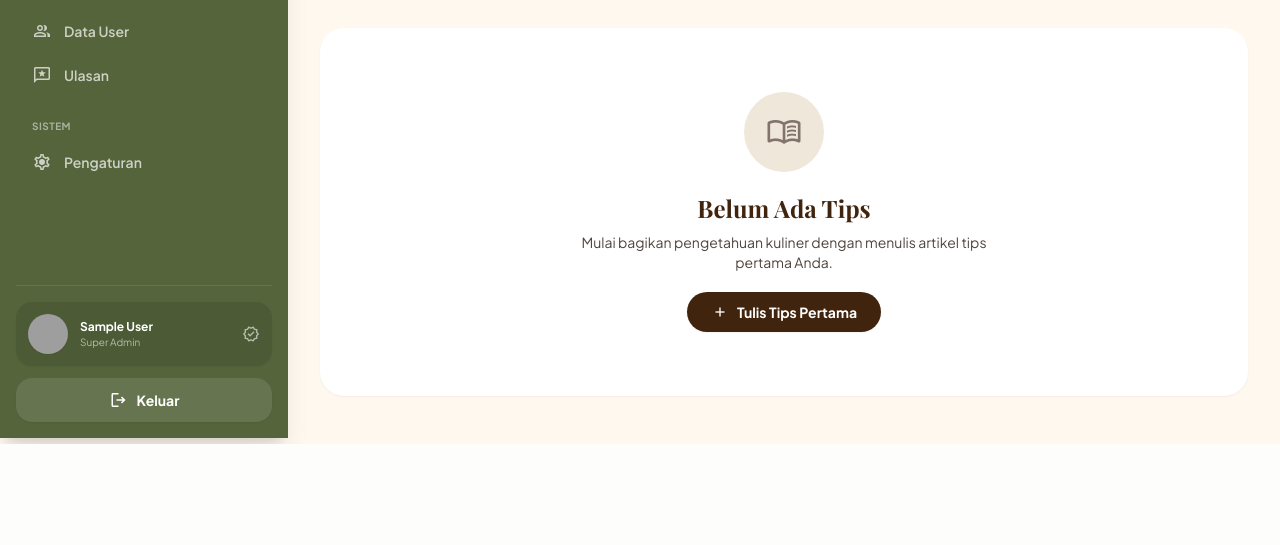
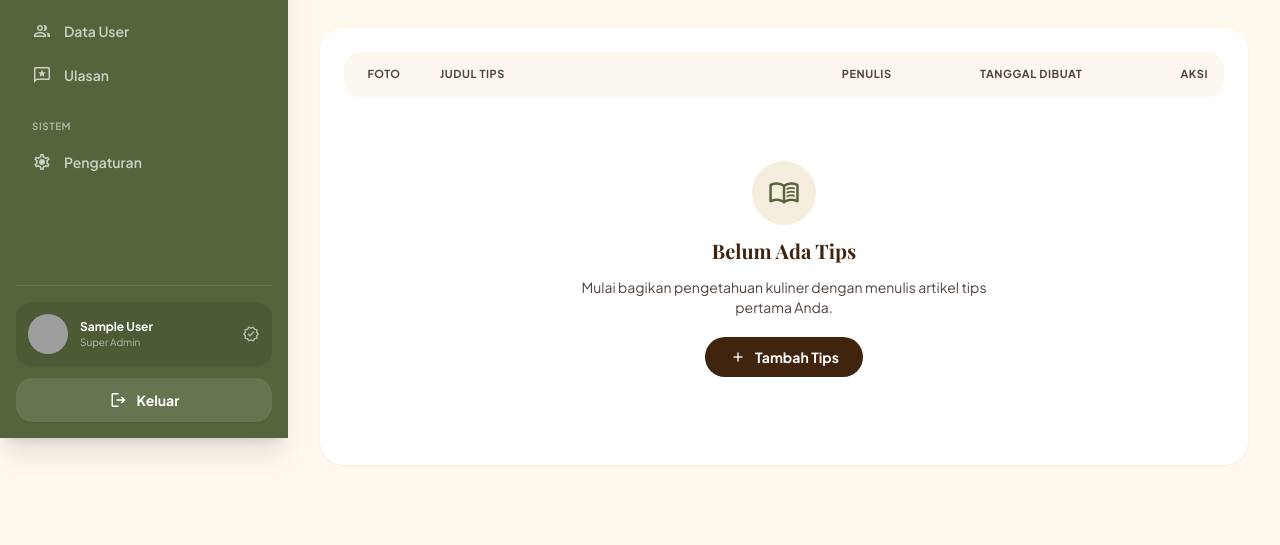
Before and after one commit to indriyanirasti7-sys/Sistem_Informasi_Resep_Makanan, a Laravel app: template resources/views/admin/tips/daftar_tips.blade.php in a window 1280 px wide. Shown: the part 362-907 px from the top of the page. Before the commit the page ends 806 px from the top, so only its background shows below. Run offline with Laravel 12, Linux system fonts and the light colour scheme; the template is opened without the code that fills it, so the values that code supplies are empty; the visitor is signed in with stand-in values (Sample User, id 1); parts of the project's set-up code (start-up, migrations or seed data) failed here and were passed over; some libraries are stand-ins or nearby versions; some web fonts are replaced; grey boxes are pictures that could not be loaded.

Commit message:
Refactor Layout Kelola Tips Menjadi Tabel
Mengubah tampilan dari Grid Card menjadi bentuk Tabel agar seragam dengan halaman Kelola Resep

Menyesuaikan kolom: Foto, Judul Tips, Penulis, Tanggal, dan Aksi

```diff
--- a/resources/views/admin/tips/daftar_tips.blade.php
+++ b/resources/views/admin/tips/daftar_tips.blade.php
@@ -1,11 +1,9 @@
 @extends('admin.layout')
 
-@section('title', 'Kelola Tips — L\'Art de Cuisine')
+@section('title', 'Kelola Tips — Jelajah Rasa')
 @section('breadcrumb', 'Kelola Tips')
 
 @section('content')
-
-
 
 {{-- ========== HEADER ========== --}}
 <header class="flex flex-col gap-6 mb-8 pt-8">
@@ -73,127 +71,121 @@
     </div>
 </header>
 
-{{-- ========== GRID TIPS ========== --}}
-<section class="grid grid-cols-1 md:grid-cols-2 xl:grid-cols-3 gap-5">
+{{-- ========== TABEL TIPS ========== --}}
+<section class="bg-surface-container-lowest rounded-3xl p-6 shadow-sm overflow-hidden mb-8">
+    <div class="w-full overflow-x-auto">
+        <table class="w-full text-left border-collapse">
+            <thead>
+                <tr class="bg-surface-container-low/60 text-on-surface-variant text-[11px] uppercase tracking-wider font-bold">
+                    <th class="py-3.5 px-4 rounded-l-2xl text-center w-20">Foto</th>
+                    <th class="py-3.5 px-4 min-w-[250px]">Judul Tips</th>
+                    <th class="py-3.5 px-4 text-center">Penulis</th>
+                    <th class="py-3.5 px-4 text-center">Tanggal Dibuat</th>
+                    <th class="py-3.5 px-4 text-right rounded-r-2xl">Aksi</th>
+                </tr>
+            </thead>
+            <tbody class="divide-y divide-surface-container-high/40 text-on-surface">
+                @forelse ($tips as $tip)
+                    <tr class="hover:bg-surface-container-low/40 transition group">
 
-    @forelse ($tips as $tip)
-        <article
-            class="group bg-surface-container-lowest rounded-3xl overflow-hidden shadow-sm hover:shadow-md transition-all duration-300 flex flex-col"
-            data-tip-id="{{ $tip->id }}"
-            data-tip-title="{{ $tip->title }}"
-            data-tip-slug="{{ $tip->slug }}"
-            data-tip-content="{{ $tip->content }}"
-            data-tip-image="{{ $tip->image }}"
-            data-update-url="{{ route('admin.tips.update', $tip->id) }}"
-            data-delete-url="{{ route('admin.tips.destroy', $tip->id) }}">
-
-            {{-- Thumbnail --}}
-            <div class="relative aspect-[16/9] bg-surface-container overflow-hidden">
+                        {{-- Foto --}}
+                        <td class="py-4 px-4">
+                            <div class="flex justify-center">
+                                <div class="w-14 h-14 rounded-xl overflow-hidden shadow-sm bg-surface-container shrink-0">
                                     @if ($tip->image)
                                         <img src="{{ asset('storage/' . $tip->image) }}"
                                              alt="{{ $tip->title }}"
-                         class="w-full h-full object-cover group-hover:scale-105 transition-transform duration-500"/>
+                                             class="w-full h-full object-cover group-hover:scale-105 transition-transform duration-300"/>
                                     @else
                                         <div class="w-full h-full flex items-center justify-center bg-gradient-to-br from-secondary-container/60 to-primary-fixed/40 text-secondary">
-                        <span class="material-symbols-outlined text-[56px]">menu_book</span>
+                                            <span class="material-symbols-outlined text-[24px]">menu_book</span>
                                         </div>
                                     @endif
+                                </div>
+                            </div>
+                        </td>
 
-                {{-- Tanggal badge --}}
-                <span class="absolute top-3 left-3 inline-flex items-center gap-1.5 px-3 py-1 rounded-full bg-surface-container-lowest/90 backdrop-blur-sm text-on-surface-variant text-[11px] font-bold shadow-sm">
-                    <span class="material-symbols-outlined text-[14px]">calendar_today</span>
-                    {{ optional($tip->created_at)->translatedFormat('d M Y') }}
+                        {{-- Judul --}}
+                        <td class="py-4 px-4">
+                            <div class="flex flex-col">
+                                <span class="text-base text-primary font-bold group-hover:text-tertiary-container transition line-clamp-1">
+                                    {{ $tip->title }}
+                                </span>
+                                <span class="text-[11px] text-on-surface-variant bg-surface-container-low px-2 py-0.5 rounded-full w-fit mt-1">
+                                    /tips/{{ $tip->slug }}
                                 </span>
                             </div>
+                        </td>
 
-            {{-- Body --}}
-            <div class="flex flex-col gap-3 p-6 flex-1">
-                <div class="flex items-start justify-between gap-3">
-                    <h2 class="font-display text-xl text-primary font-bold leading-snug line-clamp-2 group-hover:text-tertiary-container transition">
-                        {{ $tip->title }}
-                    </h2>
-
-                    <div class="flex items-center gap-1 shrink-0 opacity-0 group-hover:opacity-100 transition-opacity">
-                        <a href="{{ route('admin.tips.edit', $tip->slug) }}"
-                           class="p-2 rounded-full text-on-surface-variant hover:text-primary hover:bg-surface-container transition"
-                           title="Edit">
-                            <span class="material-symbols-outlined text-[18px]">edit</span>
-                        </a>
-                        <button type="button"
-                                class="delete-btn p-2 rounded-full text-error hover:bg-error-container/60 transition"
-                                title="Hapus">
-                            <span class="material-symbols-outlined text-[18px]">delete</span>
-                        </button>
-                    </div>
-                </div>
-
-                <code class="text-[11px] text-on-surface-variant bg-surface-container-low px-2.5 py-1 rounded-full w-fit">
-                    /tips/{{ $tip->slug }}
-                </code>
-
-                <p class="text-sm text-on-surface-variant leading-relaxed line-clamp-3">
-                    {{ \Illuminate\Support\Str::limit(strip_tags($tip->content), 140) }}
-                </p>
-            </div>
-
-            {{-- Footer --}}
-            <div class="px-6 pb-5 pt-3 border-t border-surface-container-high/60 flex items-center justify-between">
-                <div class="flex items-center gap-2 min-w-0">
+                        {{-- Penulis --}}
+                        <td class="py-4 px-4 text-center whitespace-nowrap">
+                            <div class="flex items-center justify-center gap-2">
                                 <div class="w-7 h-7 rounded-full bg-secondary/15 flex items-center justify-center text-secondary shrink-0">
                                     <span class="material-symbols-outlined text-[16px]">person</span>
                                 </div>
-                    <span class="text-xs text-on-surface-variant truncate">
-                        {{ optional($tip->user)->name ?? 'Anonim' }}
+                                <span class="text-sm font-semibold text-on-surface">{{ optional($tip->user)->name ?? 'Anonim' }}</span>
+                            </div>
+                        </td>
+
+                        {{-- Tanggal --}}
+                        <td class="py-4 px-4 text-center whitespace-nowrap">
+                            <span class="text-xs text-on-surface-variant font-semibold">
+                                {{ optional($tip->created_at)->translatedFormat('d M Y') }}
                             </span>
+                        </td>
+
+                        {{-- Aksi --}}
+                        <td class="py-4 px-4 text-right whitespace-nowrap">
+                            <div class="flex items-center justify-end gap-1">
+                                {{-- Tombol Lihat (Baca) --}}
+                                <a href="{{ route('admin.tips.detail', $tip->slug) }}"
+                                   class="p-2 text-on-surface-variant hover:text-primary hover:bg-surface-container rounded-full transition" title="Baca">
+                                    <span class="material-symbols-outlined text-[18px]">visibility</span>
+                                </a>
+
+                                {{-- Tombol Edit --}}
+                                <a href="{{ route('admin.tips.edit', $tip->slug) }}"
+                                   class="p-2 text-on-surface-variant hover:text-primary hover:bg-surface-container rounded-full transition" title="Edit">
+                                    <span class="material-symbols-outlined text-[18px]">edit</span>
+                                </a>
+
+                                {{-- Tombol Hapus (Memanggil Modal) --}}
+                                <button type="button"
+                                        class="delete-btn p-2 text-error hover:bg-error-container/60 rounded-full transition" title="Hapus"
+                                        data-title="{{ $tip->title }}"
+                                        data-url="{{ route('admin.tips.destroy', $tip->id) }}">
+                                    <span class="material-symbols-outlined text-[19px]">delete</span>
+                                </button>
                             </div>
-
-                <a href="{{ route('admin.tips.detail', $tip->slug) }}"
-                   class="inline-flex items-center gap-1 text-primary hover:text-tertiary-container text-xs font-bold transition">
-                    <span>Baca</span>
-                    <span class="material-symbols-outlined text-[16px]">arrow_forward</span>
-                </a>
+                        </td>
+                    </tr>
+                @empty
+                    <tr>
+                        <td colspan="5" class="py-16 text-center">
+                            <div class="flex flex-col items-center gap-3">
+                                <div class="w-16 h-16 rounded-full bg-surface-container flex items-center justify-center text-secondary">
+                                    <span class="material-symbols-outlined text-[32px]">menu_book</span>
                                 </div>
-        </article>
-    @empty
-        {{-- Empty state --}}
-        <div class="md:col-span-2 xl:col-span-3 bg-surface-container-lowest rounded-3xl p-16 shadow-sm flex flex-col items-center text-center">
-            <div class="w-20 h-20 rounded-full bg-surface-container-high flex items-center justify-center text-outline">
-                <span class="material-symbols-outlined text-[36px]">menu_book</span>
-            </div>
-            <h3 class="font-display text-2xl text-primary font-bold mt-5">Belum Ada Tips</h3>
-            <p class="text-sm text-on-surface-variant max-w-md mt-2">
+                                <h3 class="font-display text-xl text-primary font-bold">Belum Ada Tips</h3>
+                                <p class="text-sm text-on-surface-variant max-w-md">
                                     Mulai bagikan pengetahuan kuliner dengan menulis artikel tips pertama Anda.
                                 </p>
                                 <a href="{{ route('admin.tips.create') }}"
-               class="mt-5 inline-flex items-center gap-2 px-6 py-2.5 bg-primary text-white text-sm font-bold rounded-full hover:bg-primary-container transition shadow-sm">
+                                   class="mt-2 inline-flex items-center gap-2 px-6 py-2.5 bg-primary text-white text-sm font-bold rounded-full hover:bg-primary-container transition">
                                     <span class="material-symbols-outlined text-[18px]">add</span>
-                <span>Tulis Tips Pertama</span>
+                                    Tambah Tips
                                 </a>
                             </div>
+                        </td>
+                    </tr>
                 @endforelse
-
-    {{-- Kartu placeholder tambah tips --}}
-    @if ($tips->count() > 0)
-        <a href="{{ route('admin.tips.create') }}"
-           class="group bg-surface-container-high/40 hover:bg-surface-container-high/70 rounded-3xl p-6 flex flex-col items-center justify-center text-center transition-all duration-300 min-h-[320px] border-2 border-dashed border-outline-variant/40 hover:border-secondary/50">
-            <div class="w-16 h-16 rounded-full bg-surface-container-lowest text-primary flex items-center justify-center shadow-sm group-hover:scale-110 group-hover:bg-primary-container group-hover:text-white transition-all duration-300">
-                <span class="material-symbols-outlined text-[32px]">add</span>
+            </tbody>
+        </table>
     </div>
-            <h3 class="font-display text-xl text-primary font-bold mt-4">Tambah Tips Baru</h3>
-            <p class="text-sm text-on-surface-variant max-w-xs mt-2">
-                Bagikan wawasan gastronomi, teknik memasak, atau catatan dapur Anda.
-            </p>
-            <span class="mt-4 inline-flex items-center gap-1 text-primary text-xs font-bold group-hover:underline">
-                <span>Buka Formulir</span>
-                <span class="material-symbols-outlined text-[16px]">arrow_forward</span>
-            </span>
-        </a>
-    @endif
-</section>
 
     {{-- Pagination --}}
     @if (method_exists($tips, 'hasPages') && $tips->hasPages())
-    <div class="mt-8 pt-4 flex flex-col sm:flex-row items-center justify-between gap-4">
+        <div class="mt-6 pt-4 flex flex-col sm:flex-row items-center justify-between gap-4 border-t border-surface-container">
             <span class="text-xs text-on-surface-variant">
                 Menampilkan <strong class="text-primary font-bold">{{ $tips->firstItem() }}-{{ $tips->lastItem() }}</strong>
                 dari <strong class="text-primary font-bold">{{ $tips->total() }}</strong> tips
@@ -225,6 +217,7 @@
             </div>
         </div>
     @endif
+</section>
 
 {{-- ============================================================
      MODAL: Konfirmasi Hapus Tips
@@ -243,14 +236,13 @@
             akan dihapus permanen dari portal. Tindakan ini tidak dapat dibatalkan.
         </p>
 
-        {{-- TOMBOL AKSI DI DALAM MODAL --}}
         <div class="flex items-center gap-3 mt-8 w-full">
-            {{-- Tombol Batal (WAJIB ADA ID INI UNTUK JS) --}}
+            {{-- Tombol Batal --}}
             <button type="button" id="cancelDeleteBtn" class="flex-1 py-2.5 rounded-full bg-surface-container-high text-on-surface font-bold text-sm hover:bg-surface-container-highest transition">
                 Batal
             </button>
 
-            {{-- Form Hapus (Kosongkan action, nanti diisi oleh JS) --}}
+            {{-- Form Hapus (Action diisi oleh JS) --}}
             <form id="deleteForm" method="POST" action="" class="flex-1">
                 @csrf
                 @method('DELETE')
@@ -279,24 +271,22 @@
     const deleteTarget  = document.getElementById('deleteTargetTitle');
     const cancelDelete  = document.getElementById('cancelDeleteBtn');
 
-    function openDeleteModal(card) {
-        deleteTarget.textContent = card.dataset.tipTitle;
-        deleteForm.action = card.dataset.deleteUrl;
-        deleteModal.classList.remove('hidden');
-        deleteModal.classList.add('flex');
-    }
-
     function closeDeleteModal() {
         deleteModal.classList.add('hidden');
         deleteModal.classList.remove('flex');
     }
 
-    /* Delegasi tombol hapus — aman untuk elemen dinamis */
+    /* Event Listener untuk Tombol Hapus di Tabel */
     document.addEventListener('click', (e) => {
         const btn = e.target.closest('.delete-btn');
         if (btn) {
-            const card = btn.closest('article');
-            if (card) openDeleteModal(card);
+            // Ambil data langsung dari tombol yang diklik
+            deleteTarget.textContent = btn.dataset.title;
+            deleteForm.action = btn.dataset.url;
+
+            // Tampilkan Modal
+            deleteModal.classList.remove('hidden');
+            deleteModal.classList.add('flex');
         }
     });
 
```
Lines whose indentation alone changed are shown as unchanged.
